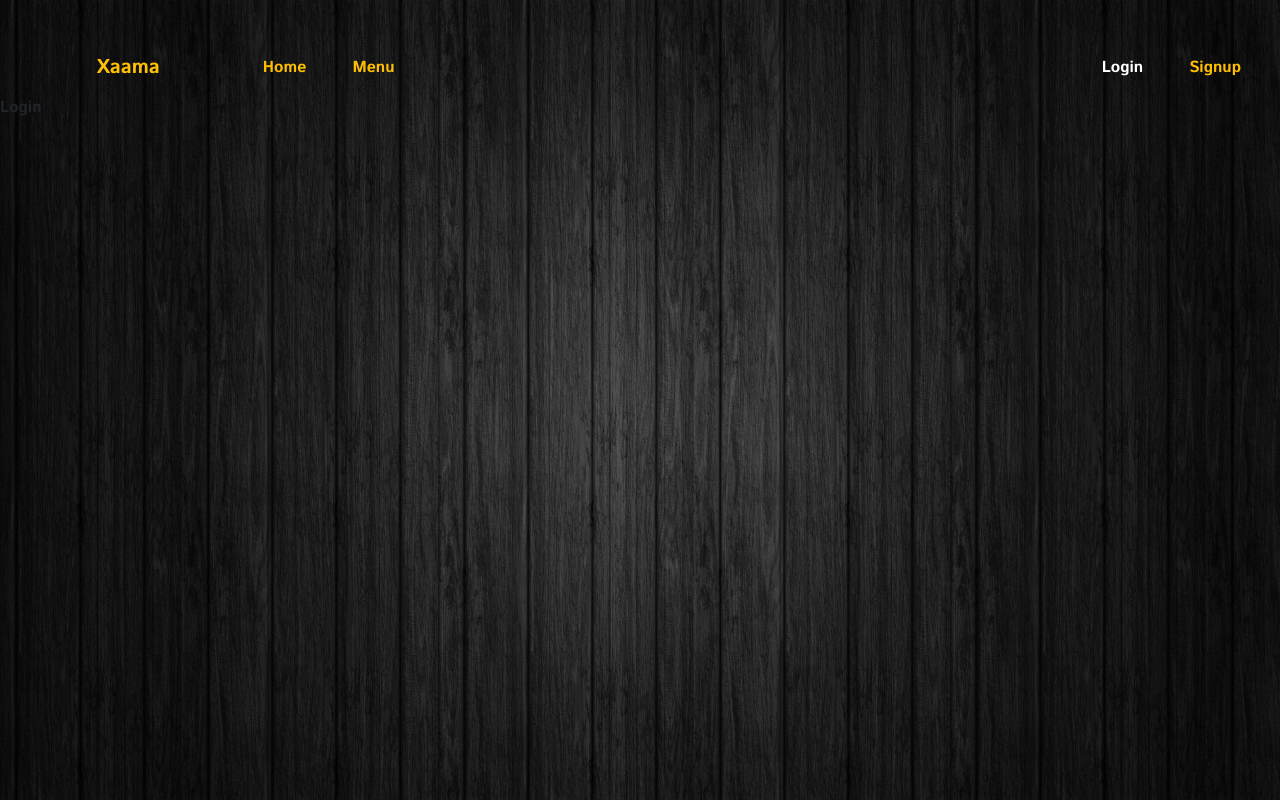
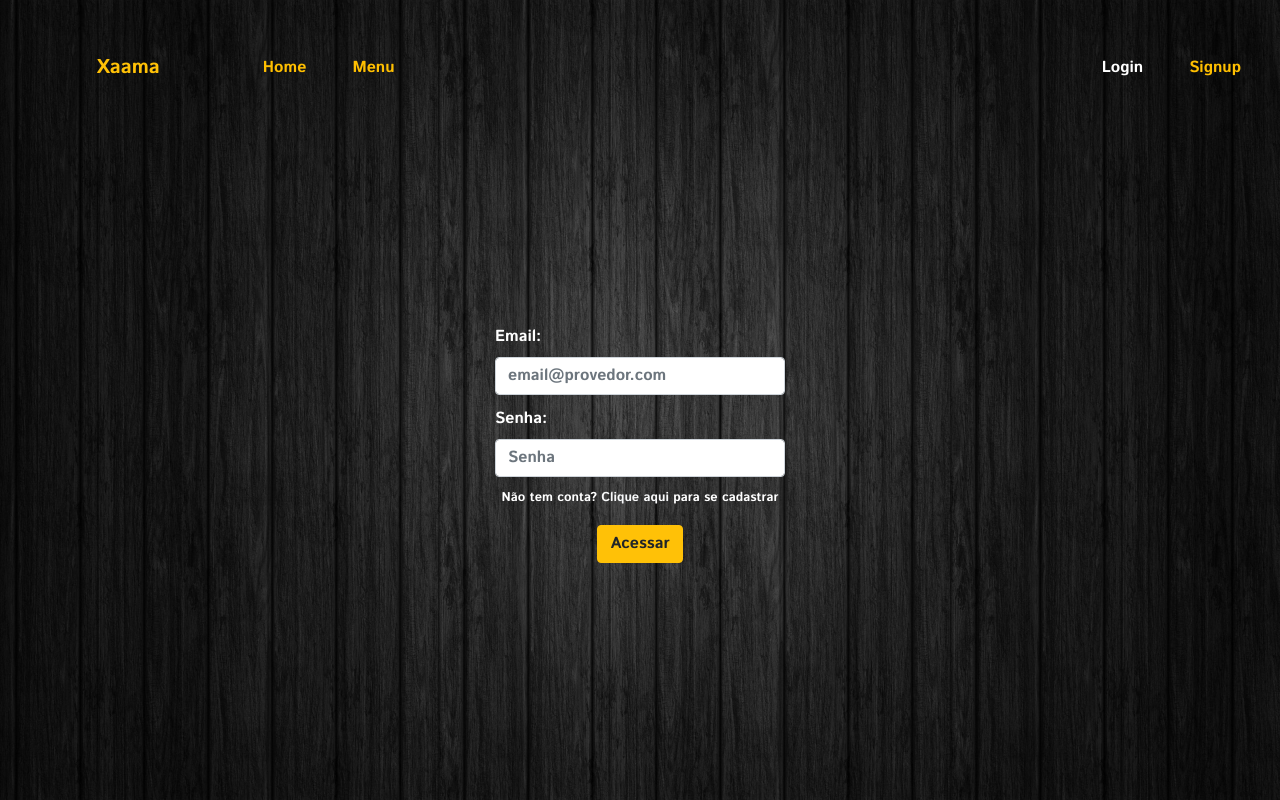
Before and after one commit to XaamaDevs/Delivery-Xaama-frontend, a React (Create React App) app: page /login in a window 1280 px wide. Built offline with nearby package versions, Linux system fonts and the light colour scheme.

Commit message:
Login created

```diff
--- a/src/pages/User/Login/index.js
+++ b/src/pages/User/Login/index.js
@@ -4,9 +4,74 @@ import React, { useState } from "react";
 //	Importing React Router features
 import { Link, useHistory } from "react-router-dom";
 
+// Importing styles
+//import "./styles.css";
+
 //	Exporting resource to routes.js
-export default function Login() {
+export default function Signup() {
+
+	const [name, setName] = useState("");
+	const [email, setEmail] = useState("");
+	const [password, setPassword] = useState("");
+	const [passwordC, setPasswordC] = useState("");
+	const [thumbnail, setThumbnail] = useState(null);
+
+	function handleSubmit() {
+
+	}
+
 	return (
-		<div>Login</div>
+		<div className="user-container d-flex h-100">
+			<div className="col-md-3 py-3 m-auto text-white">
+				<form onSubmit={handleSubmit}>
+					<div className="row my-1">
+						<div className="col my-1">
+							<label>Email: </label>
+							<input
+								type="email"
+								className="form-control"
+								name="email"
+								placeholder="email@provedor.com"
+								value={email}
+								onChange={(e) => setEmail(e.target.value)}
+								required
+							/>
+						</div>
+					</div>
+					<div className="row my-1">
+						<div className="col my-1">
+							<label>Senha: </label>
+							<input
+								type="password"
+								className="form-control"
+								name="password"
+								placeholder="Senha"
+								value={password}
+								onChange={(e) => setPassword(e.target.value)}
+								required
+							/>
+						</div>
+					</div>
+					<div className="row my-1">
+						<div className="col text-center">
+							<small>Não tem conta? </small>
+							<Link className="text-light" to="/signup">
+								<small>Clique aqui</small>
+							</Link>
+							<small> para se cadastrar</small>
+						</div>
+					</div>
+					<div className="row my-3">
+						<div className="col text-center">
+							<input
+								type="submit"
+								className="btn btn-warning btn-md"
+								value="Acessar"
+							/>
+						</div>
+					</div>
+				</form>
+			</div>
+		</div>
 	);
 }
--- a/src/pages/Website/Home/index.js
+++ b/src/pages/Website/Home/index.js
@@ -7,14 +7,18 @@ import { Link, useHistory } from "react-router-dom";
 //	Exporting resource to routes.js
 export default function Home() {
 	return (
-		<div className="website-container d-flex flex-row  align-items-center h-100">
+		<div className="website-container d-flex flex-row align-items-center m-0 p-0 h-100">
 			<div className="jumbotron col-6 ml-5 mt-5 p-3 pl-5 bg-transparent">
 				<h1 className="display-5 font-italic text-white">Está com fome?</h1>
 				<h1 className="display-1 text-white">Não espere!</h1>
 				<p className="font-italic text-warning">Faça seu pedido agora</p>
-				<hr class="my-3"></hr>
+				<hr class="my-3"/>
 				<p className="lead">
-					<a className="btn btn-outline-light btn-sm bg-transparent p-1" href="/" role="button">Veja o Cardápio</a>
+					<Link
+						to="/menu"
+						className="btn btn-outline-light btn-sm bg-transparent p-1">
+						Veja o Cardápio
+					</Link>
 				</p>
 			</div>
 			<div id="carouselExampleControls" className="carousel slide m-auto" data-ride="carousel">
```
Also changed, not shown: src/global.css (+4 -4 lines).
